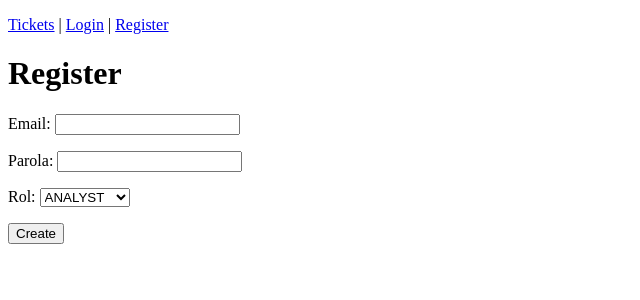
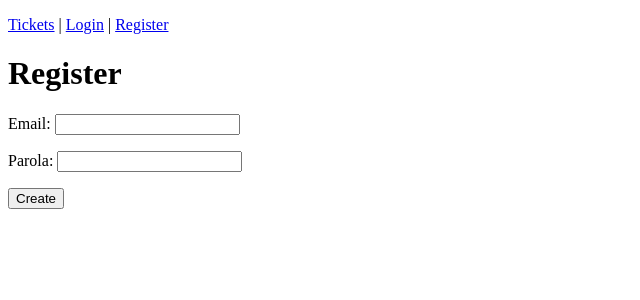
Before and after one commit to stefan192318/deskly_project, a Flask app: page /register in a window 1280 px wide. Shown: the top 300 px of the page, without its empty margins (0-640 px from the left). Run offline with Flask 3, Linux system fonts and the light colour scheme.

Commit message:
modificare register analist automat

```diff
--- a/deskly_secure/auth.py
+++ b/deskly_secure/auth.py
@@ -11,7 +11,7 @@ def register_auth_routes(app):
         if request.method == "POST":
             email = request.form.get("email", "").strip().lower()
             password = request.form.get("password", "")
-            role = request.form.get("role", "ANALYST")
+
 
             if not strong_password(password):
                 flash("Parola: minim 8 caractere, o litera mare si o cifra.")
@@ -21,7 +21,7 @@ def register_auth_routes(app):
                 user = User(
                     email=email,
                     password_hash=generate_password_hash(password),
-                    role=role if role in ["ANALYST", "MANAGER"] else "ANALYST"
+                    role="ANALYST"
                 )
                 db.session.add(user)
                 db.session.add(AuditLog(action="REGISTER", message=f"User creat: {email}"))
--- a/deskly_secure/templates/register.html
+++ b/deskly_secure/templates/register.html
@@ -4,12 +4,7 @@
 <form method="POST">
 <p>Email: <input name="email"></p>
 <p>Parola: <input type="password" name="password"></p>
-<p>Rol:
-<select name="role">
-<option value="ANALYST">ANALYST</option>
-<option value="MANAGER">MANAGER</option>
-</select>
-</p>
+
 <button>Create</button>
 </form>
 {% endblock %}
```
